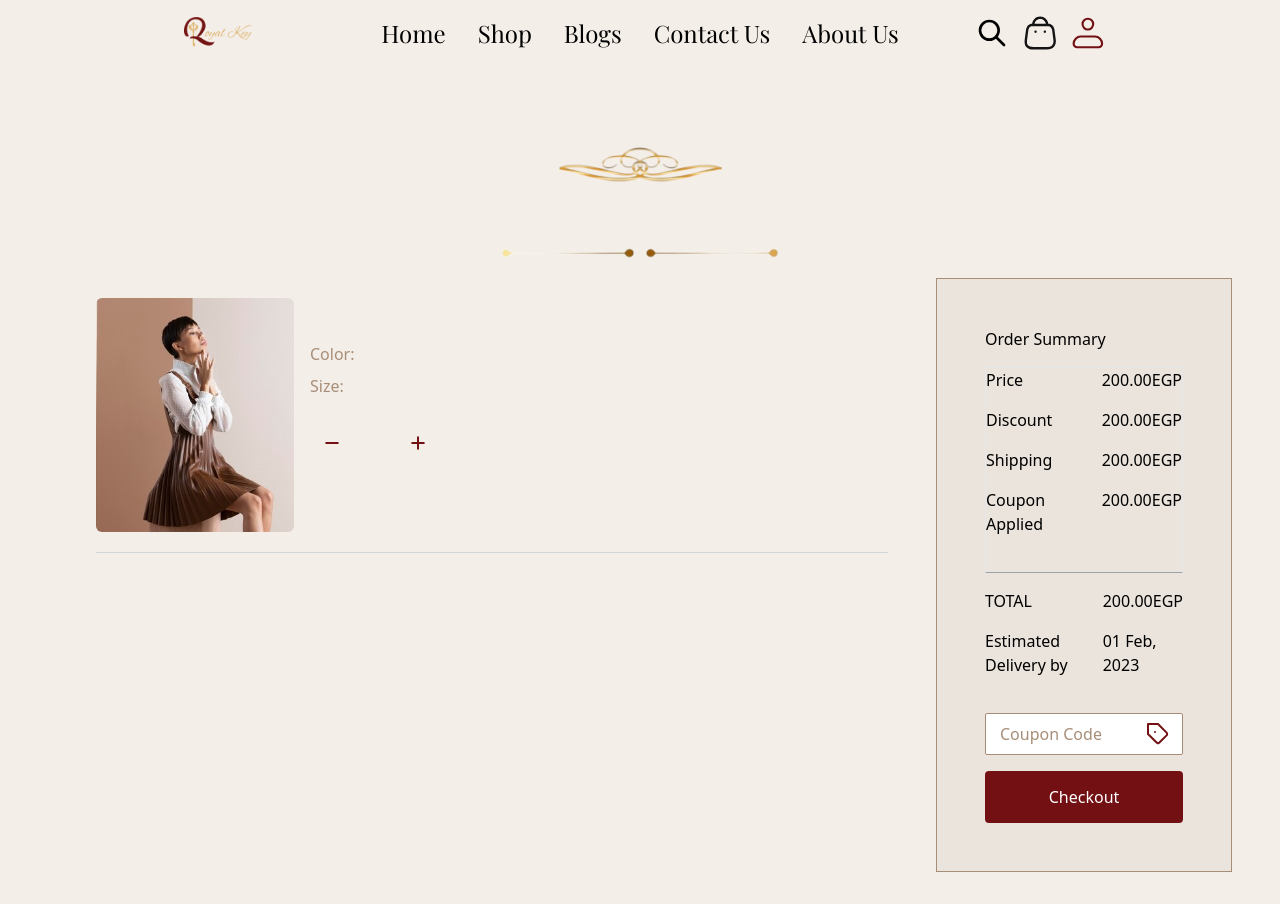
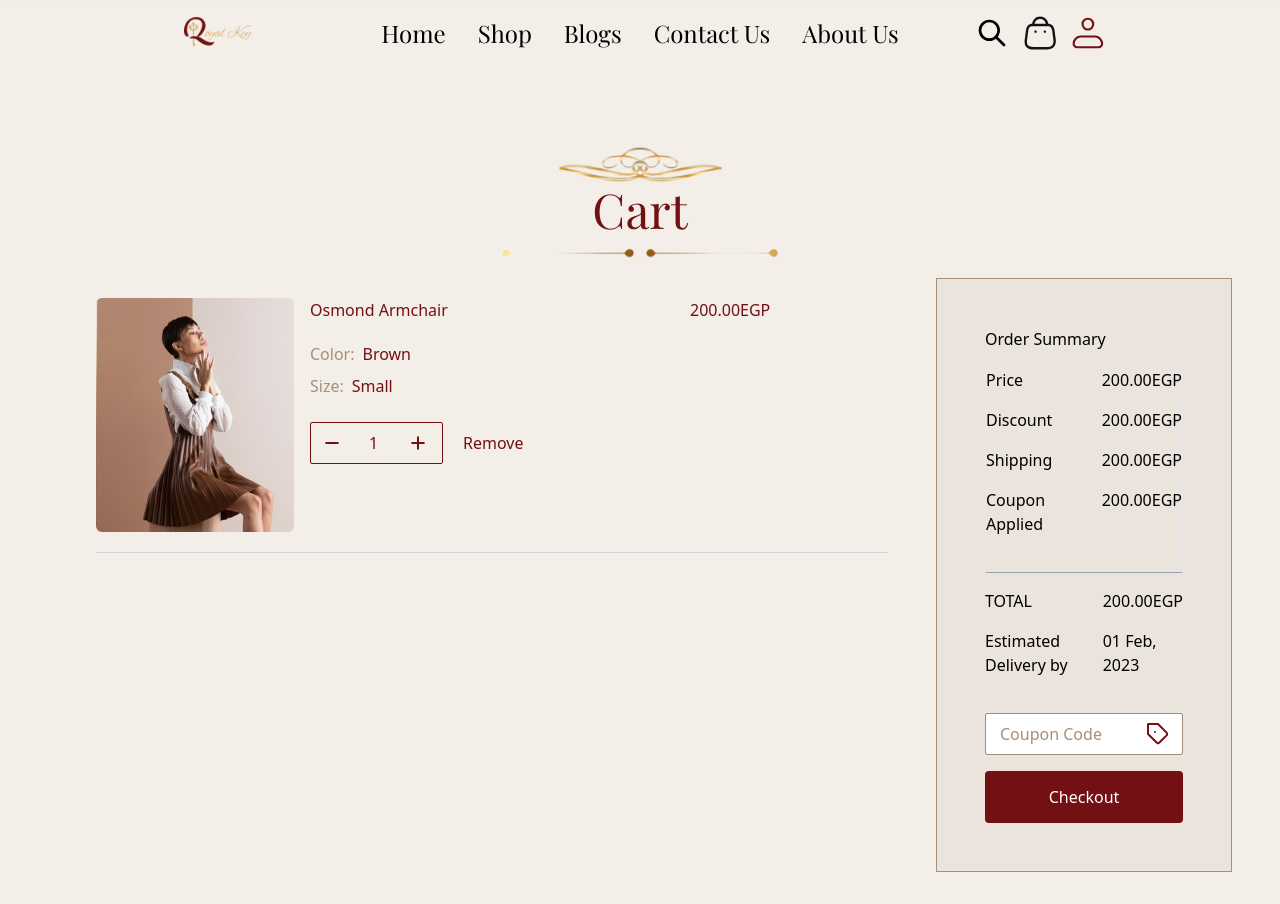
Before and after one commit to RahmaNader/Ecommerce, a React (Vite) app: page /cart in a window 1280 px wide. Built offline with nearby package versions, Linux system fonts and the light colour scheme.

Commit message:
fixed color

```diff
--- a/src/Components/molecules/CartProduct/CartProduct.tsx
+++ b/src/Components/molecules/CartProduct/CartProduct.tsx
@@ -1,76 +1,87 @@
-import image1 from '../../../assets/product1.jpg'
-import plusIcon from '../../../assets/plus.svg'
-import minusIcon from '../../../assets/minus.svg'
-import '../../../App.css'
-import { useState } from 'react'
-
+import image1 from "../../../assets/product1.jpg";
+import plusIcon from "../../../assets/plus.svg";
+import minusIcon from "../../../assets/minus.svg";
+import "../../../App.css";
+import { useState } from "react";
 
 export const product = {
   name: "Osmond Armchair",
   Price: "200.00EGP",
   Discount: "200.00EGP",
-    Shipping : "200.00EGP",
-    CouponApplied :"200.00EGP",
-    TOTAL : "200.00EGP",
-    EstimatedDeliveryBy : "01 Feb, 2023"
+  Shipping: "200.00EGP",
+  CouponApplied: "200.00EGP",
+  TOTAL: "200.00EGP",
+  EstimatedDeliveryBy: "01 Feb, 2023",
+};
+
+export default function CartProduct() {
+  const [isDisabled, setIsDisabled] = useState(false);
+
+  const [productQuantity, setProductQuantity] = useState(1);
+
+  function incrementProductQuantity() {
+    setProductQuantity(productQuantity + 1);
+    setIsDisabled(false);
+  }
+  function decrementProductQuantity() {
+    if (productQuantity === 0) {
+      setIsDisabled(true);
+    } else {
+      setProductQuantity(productQuantity - 1);
+    }
   }
 
-
-export default function CartProduct() {
-
-
-    const [isDisabled , setIsDisabled] = useState(false)
-
-    const [productQuantity, setProductQuantity] = useState(1)
-
-    function incrementProductQuantity(){
-        setProductQuantity(productQuantity + 1)
-        setIsDisabled(false)
-    }
-    function decrementProductQuantity(){
-        if(productQuantity === 0){
-            setIsDisabled(true)
-        }else{
-            setProductQuantity(productQuantity - 1)
-        }
-
-    }
-
-
-    return <>
-        <div className="py-5 mx-12 flex border-b border-b-gray-300 text-mainColor max-sm:flex-col">
+  return (
+    <>
+      <div className="py-5 mx-12 flex border-b border-b-gray-300 text-wine max-sm:flex-col">
         <div className="lg:w-1/4 md:w-4/12 max-sm:w-full">
-                <img src={image1} alt="" className='lg:w-full lg:h-full md:w-full md:h-full max-sm:w-full rounded-md' />
+          <img
+            src={image1}
+            alt=""
+            className="lg:w-full lg:h-full md:w-full md:h-full max-sm:w-full rounded-md"
+          />
         </div>
         <div className="lg:w-2/4 md:w-7/12 max-sm:w-full sm:ps-4 flex flex-col md:ps-4 max-sm:px-2 max-sm:my-2">
           <h3>{product.name}</h3>
-                <div className='flex flex-col mt-3'>
-                    <div className='mt-2'>
-                        <span className='me-2 text-skin'>Color:</span>
+          <div className="flex flex-col mt-3">
+            <div className="mt-2">
+              <span className="me-2 text-skin">Color:</span>
               <span>Brown</span>
             </div>
-                    <div className='mt-2 mb-6'>
-                        <span className='me-2 text-skin'>Size:</span>
+            <div className="mt-2 mb-6">
+              <span className="me-2 text-skin">Size:</span>
               <span>Small</span>
             </div>
           </div>
-                <div className='flex'>
-                    <div className='border rounded-sm border-mainColor max-sm:w-[100%] md:w-[50%] lg:w-[35%] py-2 px-7 md:px-3.5 flex justify-between max-sm:px-4 '>
-                        {isDisabled ? <img src={minusIcon} alt="" className='text-gray-600' /> : <img src={minusIcon} alt="" className='cursor-pointer' onClick={decrementProductQuantity} />}
+          <div className="flex">
+            <div className="border rounded-sm border-wine max-sm:w-[100%] md:w-[50%] lg:w-[35%] py-2 px-7 md:px-3.5 flex justify-between max-sm:px-4 ">
+              {isDisabled ? (
+                <img src={minusIcon} alt="" className="text-gray-600" />
+              ) : (
+                <img
+                  src={minusIcon}
+                  alt=""
+                  className="cursor-pointer"
+                  onClick={decrementProductQuantity}
+                />
+              )}
               <span>{productQuantity}</span>
-                        <img src={plusIcon} alt="" className='cursor-pointer' onClick={incrementProductQuantity}/>
+              <img
+                src={plusIcon}
+                alt=""
+                className="cursor-pointer"
+                onClick={incrementProductQuantity}
+              />
             </div>
-                    <div className='content-center ms-5'>
-                        <span className='remove-button cursor-pointer'>Remove</span>
+            <div className="content-center ms-5">
+              <span className="remove-button cursor-pointer">Remove</span>
             </div>
           </div>
-
         </div>
         <div className="lg:w-1/4 md:w-1/12 max-sm:w-1/12 max-sm:my-3">
           <h4>200.00EGP</h4>
         </div>
       </div>
     </>
-
-
+  );
 }
--- a/src/Components/organisms/Cart/Cart.tsx
+++ b/src/Components/organisms/Cart/Cart.tsx
@@ -13,7 +13,7 @@ export default function Cart() {
       <div className="pt-16 w-full">
         <div className="flex flex-col items-center">
           <img src={cartIcon} alt="" className="" />
-          <h1 className="text-center w-full text-mainColor font-playfair text-5xl">
+          <h1 className="text-center w-full text-wine font-playfair text-5xl">
             Cart
           </h1>
           <img src={cartIcon2} alt="" className="w-25 mt-2.5" />
```
Lines whose indentation alone changed are shown as unchanged.
